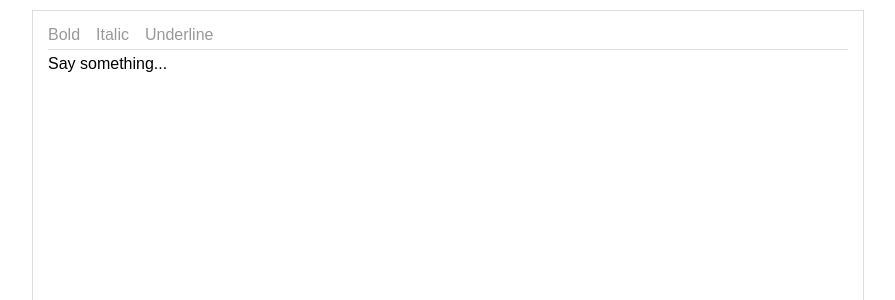
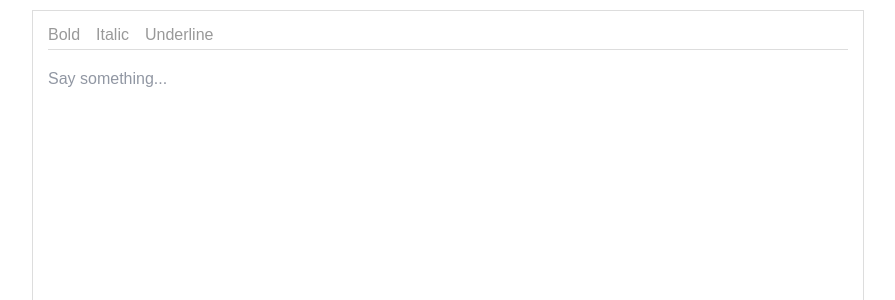
Before and after one commit to noiron/react-draft-editor, a React (Create React App) app: page / in a window 1280 px wide. Shown: the top 300 px of the page, without its empty margins (192-1087 px from the left). Built offline with nearby package versions, Linux system fonts and the light colour scheme.

Commit message:
update style

```diff
--- a/src/components/MyEditor.css
+++ b/src/components/MyEditor.css
@@ -24,3 +24,9 @@
 .Editor-activeButton {
     color: #5890ff;
 }
+
+.Editor-editor .public-DraftEditorPlaceholder-root,
+.Editor-editor .public-DraftEditor-content {
+  margin: 0 -15px -15px;
+  padding: 15px;
+}
--- a/src/components/MyEditor.js
+++ b/src/components/MyEditor.js
@@ -2,6 +2,7 @@ import React from 'react';
 import { Editor, EditorState, RichUtils } from 'draft-js';
 import Toolbar from './Toolbar';
 
+import 'draft-js/dist/Draft.css';
 import './MyEditor.css';
 
 class MyEditor extends React.Component {
@@ -20,17 +21,22 @@ class MyEditor extends React.Component {
     }
 
     render() {
+        const { editorState } = this.state;
+        let className = 'Editor-editor';
+
         return (
             <div className="Editor-root">
                 <Toolbar
-                    editorState={this.state.editorState}
+                    editorState={editorState}
                     onToggle={this.toggleInlineStyle}
                 />
-                <Editor
-                    editorState={this.state.editorState}
-                    onChange={this.onChange}
-                    placeholder="Say something..."
-                />
+                <div className={className}>
+                    <Editor
+                        editorState={editorState}
+                        onChange={this.onChange}
+                        placeholder="Say something..."
+                    />
+                </div>
             </div>
         );
     }
```
